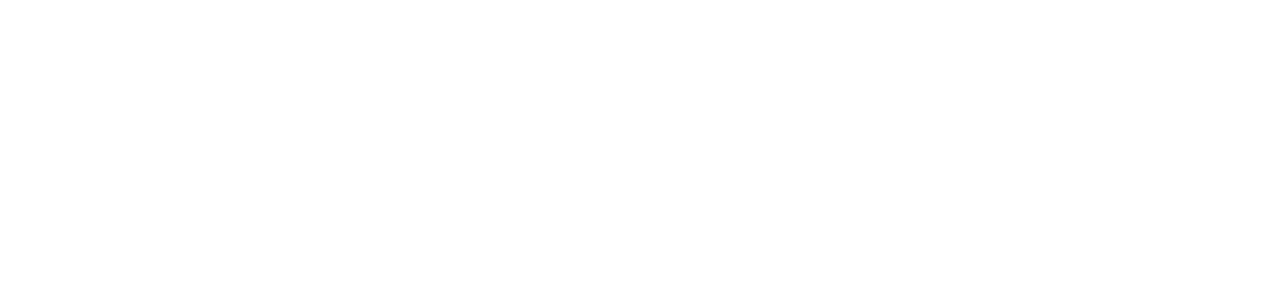
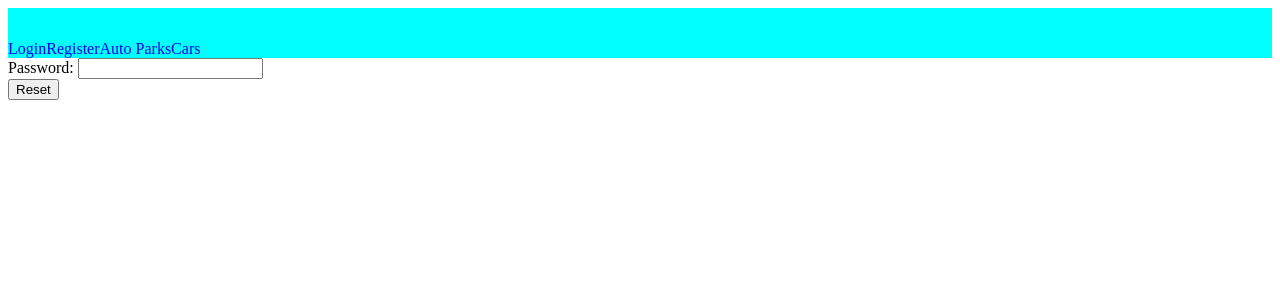
Before and after one commit to OlhaKuzmyn/ngpy, an Angular app: page /reset/1 in a window 1280 px wide. Before the commit this address led to /. Shown: the top 300 px of the page. Built offline with nearby package versions, Linux system fonts and the light colour scheme.

Commit message:
django_hw3-7

```diff
--- /dev/null
+++ b/src/app/app-components/recover-email/recover-email.component.html
@@ -0,0 +1,7 @@
+<h1>Reset the password</h1>
+<p>Please provide email, you are registered with</p>
+<p>then check your email for a recovery link</p>
+<form [formGroup]="form">
+  <div><label>Email: <input type="text" formControlName="email"></label></div>
+  <button (click)="recoverPassword()">Send</button>
+</form>
--- /dev/null
+++ b/src/app/app-components/recover-email/recover-email.component.ts
@@ -0,0 +1,33 @@
+import { Component, OnInit } from '@angular/core';
+import {FormControl, FormGroup} from "@angular/forms";
+import {AuthService} from "../../services/auth.service";
+import {Router} from "@angular/router";
+
+@Component({
+  selector: 'app-recover-email',
+  templateUrl: './recover-email.component.html',
+  styleUrls: ['./recover-email.component.css']
+})
+export class RecoverEmailComponent implements OnInit {
+  form: FormGroup
+  constructor(private authService:AuthService, private router:Router) {
+    this._createForm()
+  }
+
+  ngOnInit(): void {
+  }
+  _createForm(): void {
+    this.form = new FormGroup({
+      email: new FormControl (null)
+    })
+  }
+
+  recoverPassword():void {
+    console.log(this.form.value);
+    this.authService.recoveryEmail(this.form.value).subscribe({
+      next: () => {
+        this.router.navigate(['login']).then()
+      }
+    })
+  }
+}
--- a/src/app/app-components/reset-password/reset-password.component.html
+++ b/src/app/app-components/reset-password/reset-password.component.html
@@ -1,7 +1,4 @@
-<h1>Reset the password</h1>
-<p>Please provide email, you are registered with</p>
-<p>then check your email for a recovery link</p>
 <form [formGroup]="form">
-  <div><label>Email: <input type="text" formControlName="email"></label></div>
-  <button (click)="recoverPassword()">Send</button>
+  <div><label>Password: <input type="text" formControlName="password"></label></div>
+  <button (click)="reset()">Reset</button>
 </form>
--- a/src/app/app-components/reset-password/reset-password.component.ts
+++ b/src/app/app-components/reset-password/reset-password.component.ts
@@ -1,7 +1,7 @@
 import { Component, OnInit } from '@angular/core';
+import {AuthService} from "../../services/auth.service";
+import {ActivatedRoute, Router} from "@angular/router";
 import {FormControl, FormGroup} from "@angular/forms";
-import {AuthService} from "../../services/auth.service";
-import {Router} from "@angular/router";
 
 @Component({
   selector: 'app-reset-password',
@@ -10,24 +10,26 @@
 })
 export class ResetPasswordComponent implements OnInit {
   form: FormGroup
-  constructor(private authService:AuthService, private router:Router) {
+  constructor(private authService:AuthService, private activatedRoute:ActivatedRoute, private router:Router) {
     this._createForm()
   }
 
   ngOnInit(): void {
   }
+
   _createForm(): void {
     this.form = new FormGroup({
-      email: new FormControl (null)
+      password: new FormControl(null)
     })
   }
 
-  recoverPassword():void {
-    console.log(this.form.value);
-    this.authService.recoveryEmail(this.form.value).subscribe({
-      next: () => {
-        this.router.navigate(['login']).then()
-      }
+  reset(): void {
+    this.activatedRoute.params.subscribe(({token})=>{
+      this.authService.resetPassword(token,this.form.value).subscribe({
+        next: () => {
+          this.router.navigate(['login']).then()
+        }
+      })
     })
   }
 }
--- a/src/app/app-routing.module.ts
+++ b/src/app/app-routing.module.ts
@@ -10,6 +10,7 @@
 import {PostRegisterComponent} from "./app-components/post-register/post-register.component";
 import {AutoParkFullComponent} from "./components/auto-park-full/auto-park-full.component";
 import {AutoParkResolver} from "./services/resolvers/auto-park.resolver";
+import {RecoverEmailComponent} from "./app-components/recover-email/recover-email.component";
 import {ResetPasswordComponent} from "./app-components/reset-password/reset-password.component";
 
 const routes: Routes = [
@@ -23,7 +24,8 @@
       {path: 'login', component: LoginComponent},
       {path: 'postregister', component: PostRegisterComponent},
       {path: 'activate/:token', component: ActivateComponent},
-      {path: 'resetpassword', component: ResetPasswordComponent}
+      {path: 'resetpassword', component: RecoverEmailComponent},
+      {path: 'reset/:token', component: ResetPasswordComponent}
     ]}
 ]
 
--- a/src/app/app.module.ts
+++ b/src/app/app.module.ts
@@ -21,6 +21,7 @@
 import {AuthService} from "./services/auth.service";
 import { AutoParkFullComponent } from './components/auto-park-full/auto-park-full.component';
 import {AutoParkResolver} from "./services/resolvers/auto-park.resolver";
+import { RecoverEmailComponent } from './app-components/recover-email/recover-email.component';
 import { ResetPasswordComponent } from './app-components/reset-password/reset-password.component';
 
 @NgModule({
@@ -37,6 +38,7 @@
     ActivateComponent,
     PostRegisterComponent,
     AutoParkFullComponent,
+    RecoverEmailComponent,
     ResetPasswordComponent
   ],
   imports: [
```
Also changed, not shown: src/app/app-components/recover-email/recover-email.component.css (added).
